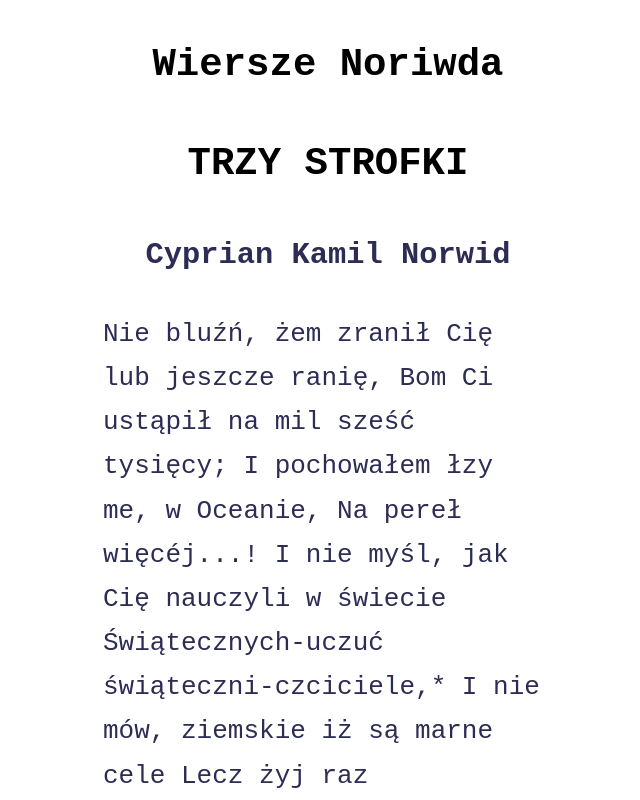
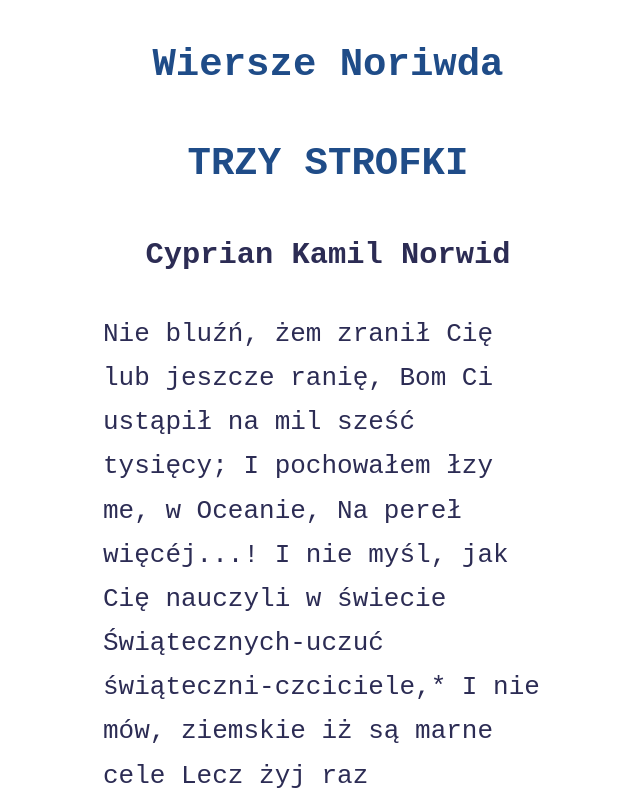
Before and after one commit to Mateusz946/Projekt1, a plain HTML site: page index.html in a window 1280 px wide. Shown: the top 800 px of the page, without its empty margins (312-952 px from the left). Drawn offline with Linux system fonts and the light colour scheme.

Commit message:
Add style new title color

```diff
--- a/style.css
+++ b/style.css
@@ -10,7 +10,7 @@ body{
     text-align: center;
 }
 h1{
-    color: black;
+    color: rgb(31, 76, 136);
 }
 .container p{
     text-align: left;
```
